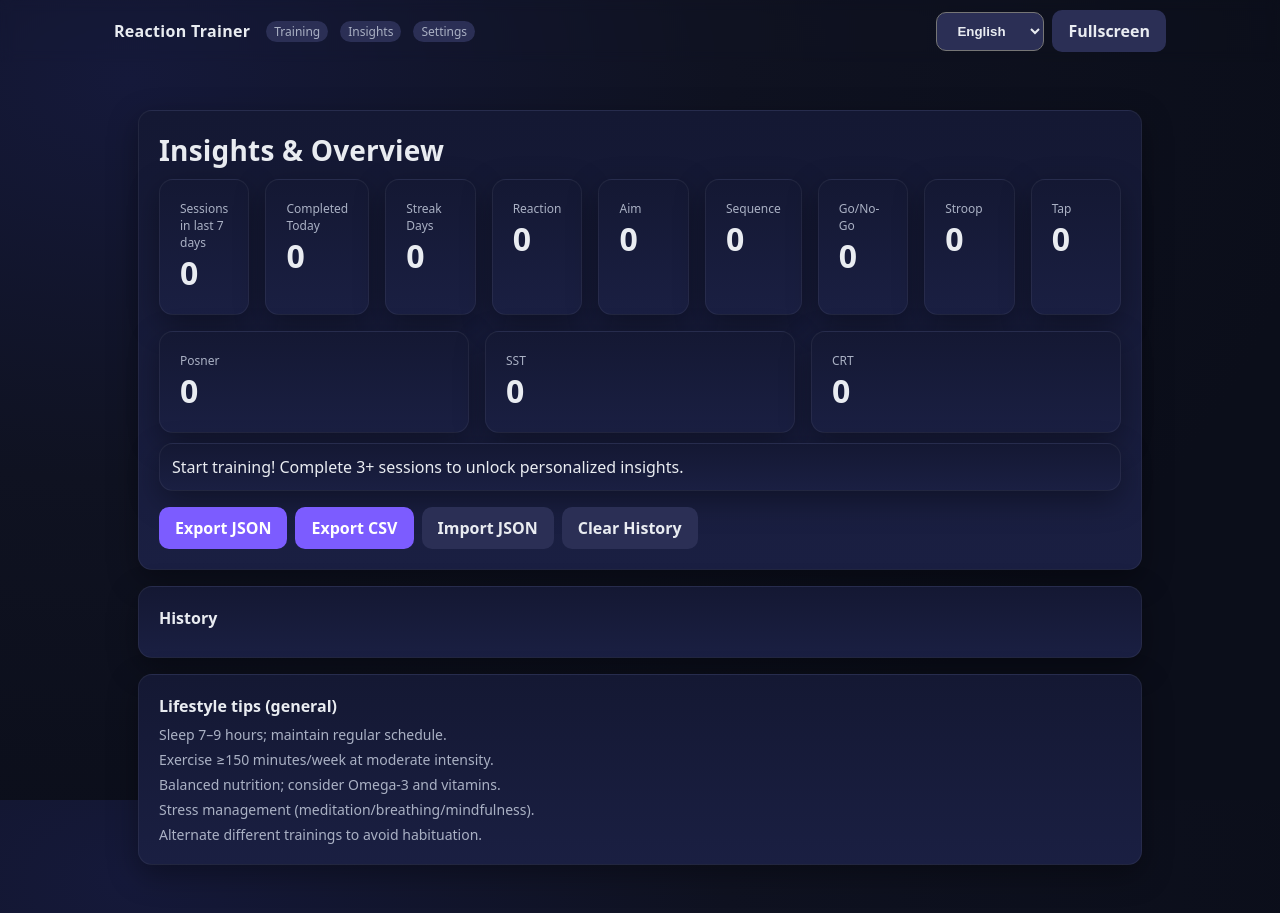
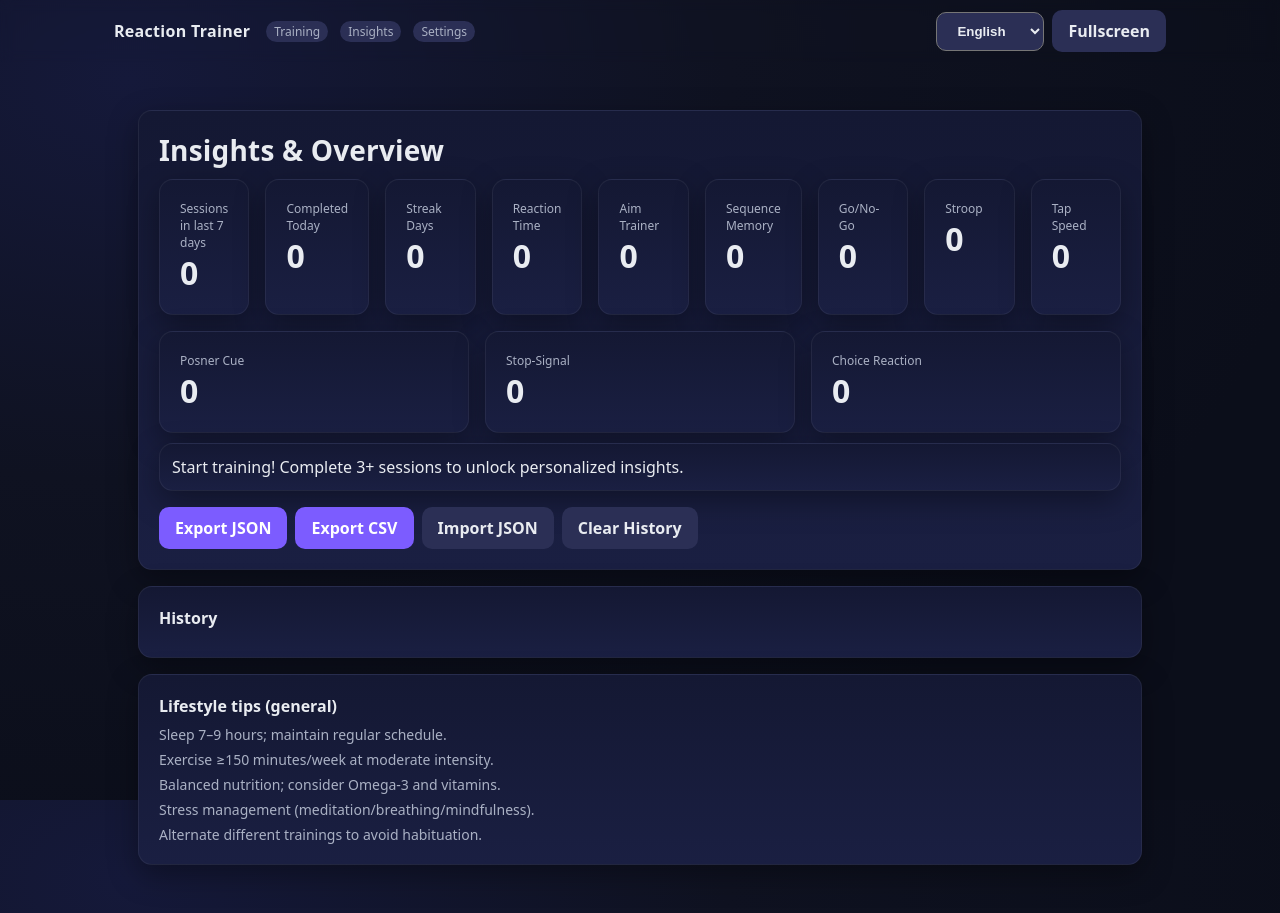
Before and after one commit to aezizhu/reaction-trainer, a React (Vite) app: page /insights in a window 1280 px wide. Built offline with nearby package versions, Linux system fonts and the light colour scheme.

Commit message:
Internationalize static text in Home, Insights, and Settings
Replaced hardcoded English strings with translation keys using the `t` function in Home.tsx, Insights.tsx, and Settings.tsx. This improves support for localization and ensures all user-facing text can be translated.

```diff
--- a/src/pages/Insights.tsx
+++ b/src/pages/Insights.tsx
@@ -19,15 +19,15 @@ export default function Insights() {
           <Tile title={t('insights.sessions7d')} value={stats.last7d.length.toString()} />
           <Tile title={t('insights.doneToday')} value={String(todayCount)} />
           <Tile title={t('insights.streakDays')} value={String(streakDays)} />
-          <Tile title="Reaction" value={String(stats.totals.reaction)} />
-          <Tile title="Aim" value={String(stats.totals.aim)} />
-          <Tile title="Sequence" value={String(stats.totals.sequence)} />
-          <Tile title="Go/No-Go" value={String(stats.totals.gng)} />
-          <Tile title="Stroop" value={String(stats.totals.stroop)} />
-          <Tile title="Tap" value={String(stats.totals.taps)} />
-          <Tile title="Posner" value={String(stats.totals.posner)} />
-          <Tile title="SST" value={String(stats.totals.sst)} />
-          <Tile title="CRT" value={String(stats.totals.crt)} />
+          <Tile title={t('game.reaction')} value={String(stats.totals.reaction)} />
+          <Tile title={t('game.aim')} value={String(stats.totals.aim)} />
+          <Tile title={t('game.sequence')} value={String(stats.totals.sequence)} />
+          <Tile title={t('game.gng')} value={String(stats.totals.gng)} />
+          <Tile title={t('game.stroop')} value={String(stats.totals.stroop)} />
+          <Tile title={t('game.taps')} value={String(stats.totals.taps)} />
+          <Tile title={t('game.posner')} value={String(stats.totals.posner)} />
+          <Tile title={t('game.sst')} value={String(stats.totals.sst)} />
+          <Tile title={t('game.crt')} value={String(stats.totals.crt)} />
         </div>
         <ul style={{ display: 'grid', gap: 8 }}>
           {stats.recommendations.map((r, i) => (
@@ -108,13 +108,13 @@ export default function Insights() {
       </section>
 
       <section className="card panel" style={{ display: 'grid', gap: 8 }}>
-        <div style={{ fontWeight: 800 }}>Lifestyle tips (general)</div>
+        <div style={{ fontWeight: 800 }}>{t('insights.lifestyleTips')}</div>
         <ul className="muted" style={{ fontSize: 14, display: 'grid', gap: 6 }}>
-          <li>Sleep 7–9 hours; maintain regular schedule.</li>
-          <li>Exercise ≥150 minutes/week at moderate intensity.</li>
-          <li>Balanced nutrition; consider Omega-3 and vitamins.</li>
-          <li>Stress management (meditation/breathing/mindfulness).</li>
-          <li>Alternate different trainings to avoid habituation.</li>
+          <li>{t('insights.lifestyle1')}</li>
+          <li>{t('insights.lifestyle2')}</li>
+          <li>{t('insights.lifestyle3')}</li>
+          <li>{t('insights.lifestyle4')}</li>
+          <li>{t('insights.lifestyle5')}</li>
         </ul>
       </section>
     </div>
--- a/src/pages/Settings.tsx
+++ b/src/pages/Settings.tsx
@@ -18,56 +18,56 @@ export default function Settings() {
   return (
     <div className="container" style={{ display: 'grid', gap: 16 }}>
       <section className="card panel" style={{ display: 'grid', gap: 12 }}>
-        <div className="title">Settings</div>
+        <div className="title">{t('settings.title')}</div>
         <div className="row">
-          <Field label="Sound">
+          <Field label={t('settings.sound')}>
             <input type="checkbox" checked={prefs.soundEnabled} onChange={e => update({ soundEnabled: e.target.checked })} />
           </Field>
-          <Field label="Vibration">
+          <Field label={t('settings.vibration')}>
             <input type="checkbox" checked={prefs.vibrateEnabled} onChange={e => update({ vibrateEnabled: e.target.checked })} />
           </Field>
         </div>
 
-        <Group title="Reaction">
-          <NumberField label="Min Delay (ms)" value={prefs.reaction.minDelayMs} onChange={v => updateNested('reaction', { ...prefs.reaction, minDelayMs: v })} />
-          <NumberField label="Max Delay (ms)" value={prefs.reaction.maxDelayMs} onChange={v => updateNested('reaction', { ...prefs.reaction, maxDelayMs: v })} />
+        <Group title={t('game.reaction')}>
+          <NumberField label={t('settings.reaction.minDelay')} value={prefs.reaction.minDelayMs} onChange={v => updateNested('reaction', { ...prefs.reaction, minDelayMs: v })} />
+          <NumberField label={t('settings.reaction.maxDelay')} value={prefs.reaction.maxDelayMs} onChange={v => updateNested('reaction', { ...prefs.reaction, maxDelayMs: v })} />
         </Group>
 
-        <Group title="Aim">
-          <NumberField label="Target Radius (px)" value={prefs.aim.radius} onChange={v => updateNested('aim', { ...prefs.aim, radius: v })} />
-          <NumberField label="Spawn Min (ms)" value={prefs.aim.spawnMinMs} onChange={v => updateNested('aim', { ...prefs.aim, spawnMinMs: v })} />
-          <NumberField label="Spawn Max (ms)" value={prefs.aim.spawnMaxMs} onChange={v => updateNested('aim', { ...prefs.aim, spawnMaxMs: v })} />
-          <NumberField label="Duration (s)" value={prefs.aim.durationSec} onChange={v => updateNested('aim', { ...prefs.aim, durationSec: v })} />
-          <NumberField label="Target Lifetime (ms)" value={prefs.aim.targetLifeMs} onChange={v => updateNested('aim', { ...prefs.aim, targetLifeMs: v })} />
+        <Group title={t('game.aim')}>
+          <NumberField label={t('settings.aim.radius')} value={prefs.aim.radius} onChange={v => updateNested('aim', { ...prefs.aim, radius: v })} />
+          <NumberField label={t('settings.aim.spawnMin')} value={prefs.aim.spawnMinMs} onChange={v => updateNested('aim', { ...prefs.aim, spawnMinMs: v })} />
+          <NumberField label={t('settings.aim.spawnMax')} value={prefs.aim.spawnMaxMs} onChange={v => updateNested('aim', { ...prefs.aim, spawnMaxMs: v })} />
+          <NumberField label={t('settings.aim.duration')} value={prefs.aim.durationSec} onChange={v => updateNested('aim', { ...prefs.aim, durationSec: v })} />
+          <NumberField label={t('settings.aim.targetLifetime')} value={prefs.aim.targetLifeMs} onChange={v => updateNested('aim', { ...prefs.aim, targetLifeMs: v })} />
         </Group>
 
-        <Group title="Sequence">
-          <NumberField label="Show (ms)" value={prefs.sequence.showMs} onChange={v => updateNested('sequence', { ...prefs.sequence, showMs: v })} />
-          <NumberField label="Gap (ms)" value={prefs.sequence.gapMs} onChange={v => updateNested('sequence', { ...prefs.sequence, gapMs: v })} />
+        <Group title={t('game.sequence')}>
+          <NumberField label={t('settings.sequence.show')} value={prefs.sequence.showMs} onChange={v => updateNested('sequence', { ...prefs.sequence, showMs: v })} />
+          <NumberField label={t('settings.sequence.gap')} value={prefs.sequence.gapMs} onChange={v => updateNested('sequence', { ...prefs.sequence, gapMs: v })} />
         </Group>
 
-        <Group title="Go/No-Go">
-          <NumberField label="Trials" value={prefs.gng.trials} onChange={v => updateNested('gng', { ...prefs.gng, trials: v })} />
-          <NumberField label="Go Ratio (0-1)" step={0.05} value={prefs.gng.goRatio} onChange={v => updateNested('gng', { ...prefs.gng, goRatio: v })} />
-          <NumberField label="ISI (ms)" value={prefs.gng.isiMs} onChange={v => updateNested('gng', { ...prefs.gng, isiMs: v })} />
+        <Group title={t('game.gng')}>
+          <NumberField label={t('settings.gng.trials')} value={prefs.gng.trials} onChange={v => updateNested('gng', { ...prefs.gng, trials: v })} />
+          <NumberField label={t('settings.gng.goRatio')} step={0.05} value={prefs.gng.goRatio} onChange={v => updateNested('gng', { ...prefs.gng, goRatio: v })} />
+          <NumberField label={t('settings.gng.isi')} value={prefs.gng.isiMs} onChange={v => updateNested('gng', { ...prefs.gng, isiMs: v })} />
         </Group>
 
-        <Group title="Stroop">
-          <NumberField label="Total Items" value={prefs.stroop.total} onChange={v => updateNested('stroop', { ...prefs.stroop, total: v })} />
-          <NumberField label="Incongruent Ratio (0-1)" step={0.05} value={prefs.stroop.incongruentRatio} onChange={v => updateNested('stroop', { ...prefs.stroop, incongruentRatio: v })} />
+        <Group title={t('game.stroop')}>
+          <NumberField label={t('settings.stroop.total')} value={prefs.stroop.total} onChange={v => updateNested('stroop', { ...prefs.stroop, total: v })} />
+          <NumberField label={t('settings.stroop.incongruentRatio')} step={0.05} value={prefs.stroop.incongruentRatio} onChange={v => updateNested('stroop', { ...prefs.stroop, incongruentRatio: v })} />
         </Group>
 
-        <Group title="Tap Speed">
-          <NumberField label="Duration (s)" value={prefs.taps.seconds} onChange={v => updateNested('taps', { ...prefs.taps, seconds: v })} />
+        <Group title={t('game.taps')}>
+          <NumberField label={t('settings.taps.duration')} value={prefs.taps.seconds} onChange={v => updateNested('taps', { ...prefs.taps, seconds: v })} />
         </Group>
 
-        <Group title="Posner">
-          <NumberField label="Trials" value={prefs.posner.trials} onChange={v => updateNested('posner', { ...prefs.posner, trials: v })} />
-          <NumberField label="Valid Ratio (0-1)" step={0.05} value={prefs.posner.validRatio} onChange={v => updateNested('posner', { ...prefs.posner, validRatio: v })} />
-          <NumberField label="ISI (ms)" value={prefs.posner.isiMs} onChange={v => updateNested('posner', { ...prefs.posner, isiMs: v })} />
+        <Group title={t('game.posner')}>
+          <NumberField label={t('settings.posner.trials')} value={prefs.posner.trials} onChange={v => updateNested('posner', { ...prefs.posner, trials: v })} />
+          <NumberField label={t('settings.posner.validRatio')} step={0.05} value={prefs.posner.validRatio} onChange={v => updateNested('posner', { ...prefs.posner, validRatio: v })} />
+          <NumberField label={t('settings.posner.isi')} value={prefs.posner.isiMs} onChange={v => updateNested('posner', { ...prefs.posner, isiMs: v })} />
         </Group>
 
-        <div className="muted" style={{ fontSize: 12 }}>Settings are saved to your browser automatically.</div>
+        <div className="muted" style={{ fontSize: 12 }}>{t('settings.autoSave')}</div>
       </section>
     </div>
   );
```
Also changed, not shown: src/contexts/I18nContext.tsx (+46 -0 lines), src/pages/Home.tsx (+5 -5 lines), 4 other files (tests, documents, lock files or other folders).
